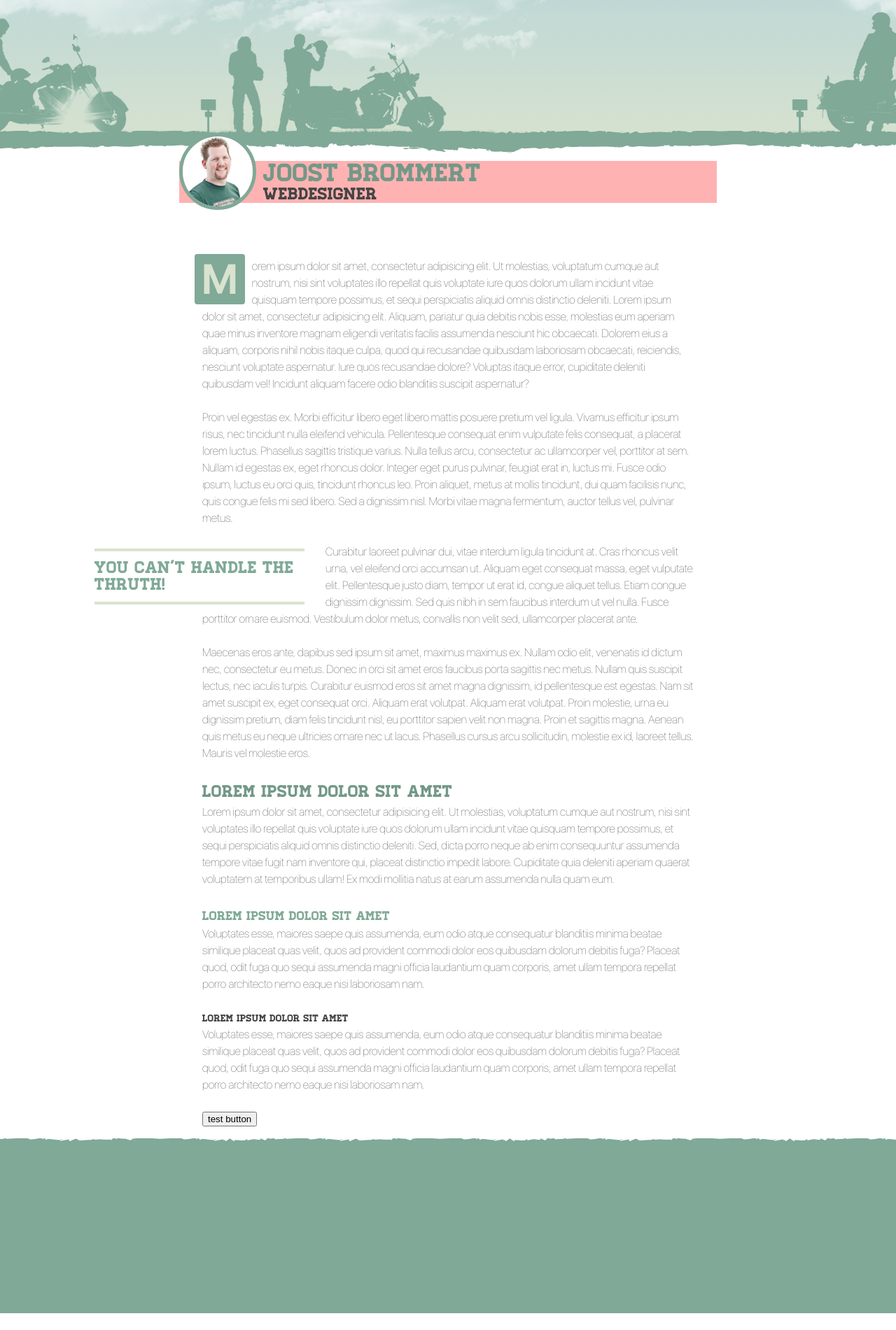
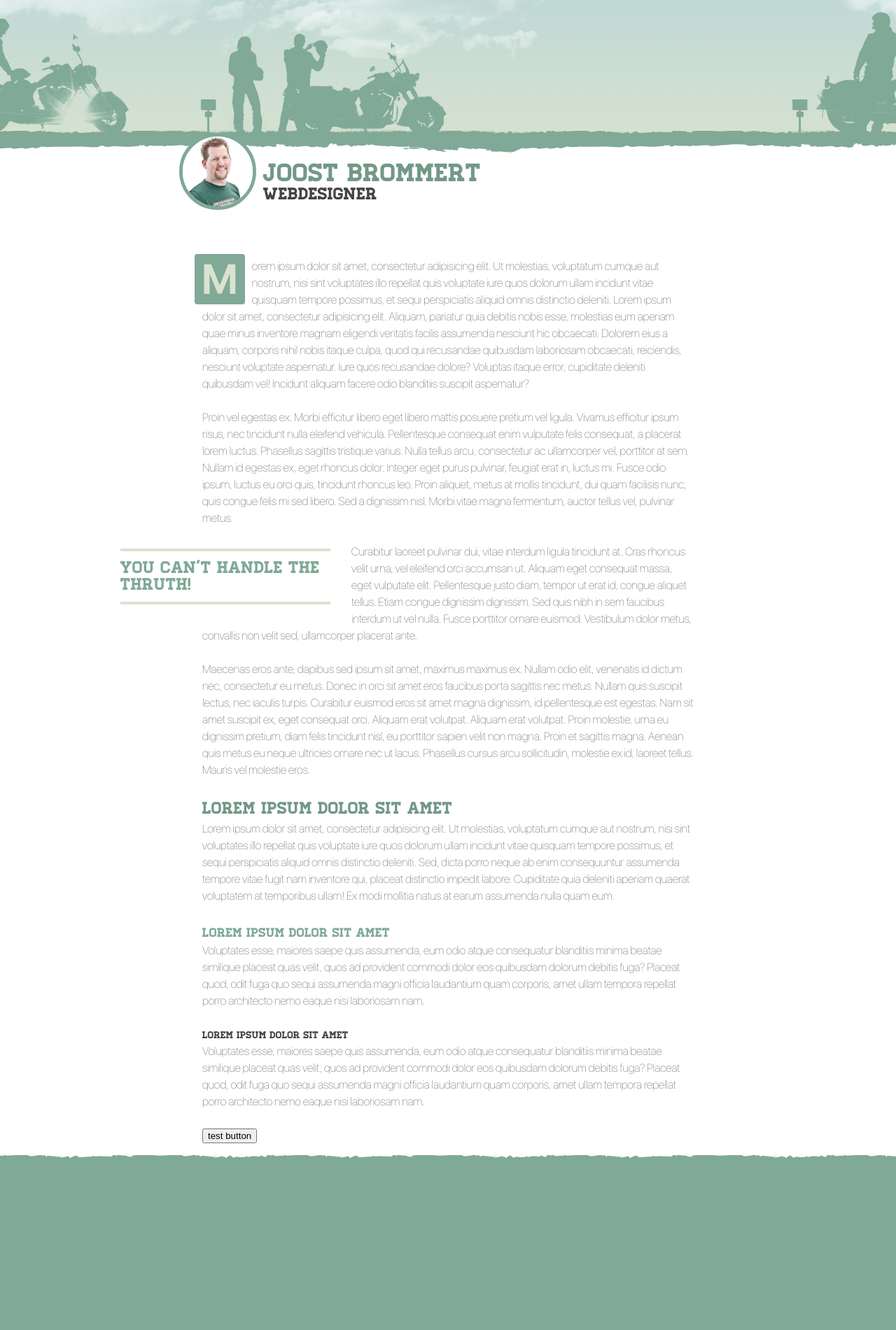
Before and after one commit to Webbiker/Webbiker-Site, a PHP site: page / in a window 1280 px wide. Shown: the part 180-2081 px from the top of the page at 70% size. Before the commit the page ends 2057 px from the top, so only its background shows below. Run offline with PHP 8.4, Linux system fonts and the light colour scheme.

Commit message:
More typography fiddling

```diff
--- a/assets/sass/partials/_base.scss
+++ b/assets/sass/partials/_base.scss
@@ -15,9 +15,6 @@
 	max-width: $max-width;
 }
 
-h1 {
-	background: rgba(red, 0.3);
-}
 // .bikers {
 //     background:url(/assets/img/default/main_bground_bikers.jpg) no-repeat top center;
 //     margin-bottom:293px;
--- /dev/null
+++ b/assets/sass/partials/_functions.scss
@@ -0,0 +1,13 @@
+@function lower-bound($range){
+  @if length($range) <= 0 {
+    @return 0;
+  }
+  @return nth($range,1);
+}
+
+@function upper-bound($range) {
+  @if length($range) < 2 {
+    @return 999999999999;
+  }
+  @return nth($range, 2);
+}
--- a/assets/sass/partials/_header.scss
+++ b/assets/sass/partials/_header.scss
@@ -337,22 +337,4 @@ header {
 			left:-200%;
 		}
 	}
-
 }
-
-h1 {
-	margin: 10px 20% 80px 20%;
-	padding-left: 120px;
-	max-width: $max-width - 120px;
-	position: relative;
-	.avatar {
-		width: 100px;
-		height: auto;
-		position: absolute;
-		top: -40px;
-		left:0 ;
-		z-index: 9;
-		border-radius: 999px;
-		border: 5px solid $dgreen;
-	}
-}
--- a/assets/sass/partials/_typography.scss
+++ b/assets/sass/partials/_typography.scss
@@ -119,8 +119,23 @@ h1, h2, h3, h4 {
 }
 
 h1 {
+    margin: 10px 20% 80px 20%;
+    padding-left: 120px;
+    max-width: $max-width - 120px;
+    position: relative;
     color: $xdgreen;
     font-size: rem-calc(36);
+
+    .avatar {
+        width: 100px;
+        height: auto;
+        position: absolute;
+        top: -40px;
+        left:0 ;
+        z-index: 9;
+        border-radius: 999px;
+        border: 5px solid $dgreen;
+    }
     small {
         display: block;
         color: $black;
@@ -130,8 +145,8 @@ h1 {
 
 .main {
     h2, h3, h4, p, ul {
-        padding-left: 20%;
-        padding-right: 20%;
+        margin-left: 20%;
+        margin-right: 20%;
     }
     h2 {
         color: $xdgreen;
@@ -161,7 +176,7 @@ h1 {
         float: left;
         font-family: homestead, _sans;
         font-size: rem-calc(24);
-        margin: 6px 30px 10px 80px;
+        margin: 6px 30px 24px 10%;
         border-top: 4px solid $lgreen;
         border-bottom: 4px solid $lgreen;
         padding: 12px 0;
@@ -171,7 +186,6 @@ h1 {
 
     }
 
-    // p:first-child,
     strong,
     b {
         font-family: 'sfns_displaybold', _sans;
@@ -190,5 +204,46 @@ h1 {
         display: block;
         border-radius: 4px;
         text-align: center;
-      }
+    }
 }
+
+@media #{$medium-only} {
+    h1 {
+        margin:0 10% 60px 10%;
+    }
+    .main {
+        h2, h3, h4, p, ul {
+            margin-left: 10%;
+            margin-right: 10%;
+        }
+        blockquote {
+            margin: 6px 30px 24px 10%;
+        }
+    }
+}
+
+@media #{$small-only} {
+    h1 {
+        margin:0 20px 40px 20px;
+        font-size: rem-calc(24);
+        padding-left: 80px;
+        max-width: $max-width - 80px;
+        small {
+            font-size: rem-calc(18);
+        }
+        .avatar {
+            width: 60px;
+            top: -30px;
+        }
+    }
+    .main {
+        h2, h3, h4, p, ul {
+            margin-left: 20px;
+            margin-right: 20px;
+        }
+        blockquote {
+            float: none;
+            margin: 0 auto 24px auto;
+        }
+    }
+}
--- a/assets/sass/partials/_variables.scss
+++ b/assets/sass/partials/_variables.scss
@@ -18,3 +18,39 @@ $lgreen: 	#d9e3cf;
 $max-width: 1170px;
 $speed: 300ms;
 $easing: ease-in-out;
+
+/*-----------------------------------------------------------------------------------/
+/ Media queries
+/-----------------------------------------------------------------------------------*/
+
+// $small-range: (0em, 40em);
+// $medium-range: (40.063em, 64em);
+// $large-range: (64.063em, 90em);
+// $xlarge-range: (90.063em, 120em);
+// $xxlarge-range: (120.063em, 99999999em);
+
+$small-range: (0em, 640px);
+$medium-range: (641px, 1024px);
+$large-range: (1025px, 1440px);
+$xlarge-range: (1441px, 1920px);
+$xxlarge-range: (1921px, 1599999984px);
+
+$screen: "only screen";
+
+$landscape: "#{$screen} and (orientation: landscape)";
+$portrait: "#{$screen} and (orientation: portrait)";
+
+$small-up: $screen;
+$small-only: "#{$screen} and (max-width: #{upper-bound($small-range)})";
+
+$medium-up: "#{$screen} and (min-width:#{lower-bound($medium-range)})";
+$medium-only: "#{$screen} and (min-width:#{lower-bound($medium-range)}) and (max-width:#{upper-bound($medium-range)})";
+
+$large-up: "#{$screen} and (min-width:#{lower-bound($large-range)})";
+$large-only: "#{$screen} and (min-width:#{lower-bound($large-range)}) and (max-width:#{upper-bound($large-range)})";
+
+$xlarge-up: "#{$screen} and (min-width:#{lower-bound($xlarge-range)})";
+$xlarge-only: "#{$screen} and (min-width:#{lower-bound($xlarge-range)}) and (max-width:#{upper-bound($xlarge-range)})";
+
+$xxlarge-up: "#{$screen} and (min-width:#{lower-bound($xxlarge-range)})";
+$xxlarge-only: "#{$screen} and (min-width:#{lower-bound($xxlarge-range)}) and (max-width:#{upper-bound($xxlarge-range)})";
--- a/assets/sass/screen.scss
+++ b/assets/sass/screen.scss
@@ -5,6 +5,7 @@
 /*-----------------------------------------------------------------------------------/
 / Dependencies
 /-----------------------------------------------------------------------------------*/
+@import "partials/functions";
 @import "partials/variables";
 // @import "partials/mixins";
 // @import "partials/normalize";
```
Also changed, not shown: assets/css/screen.css, 1 other file.
